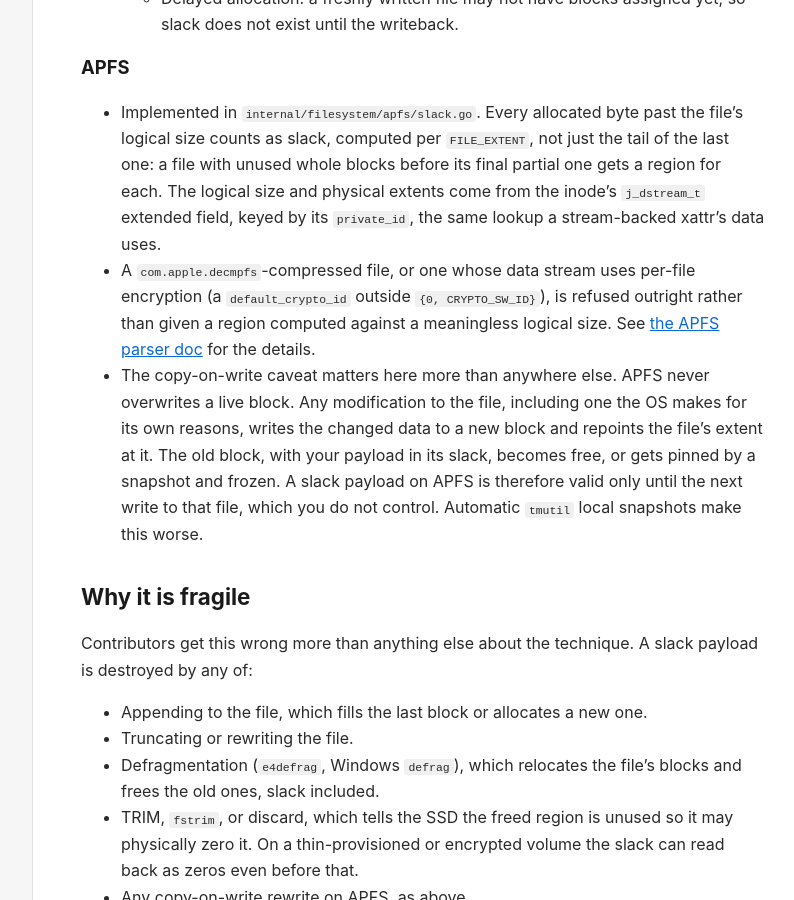
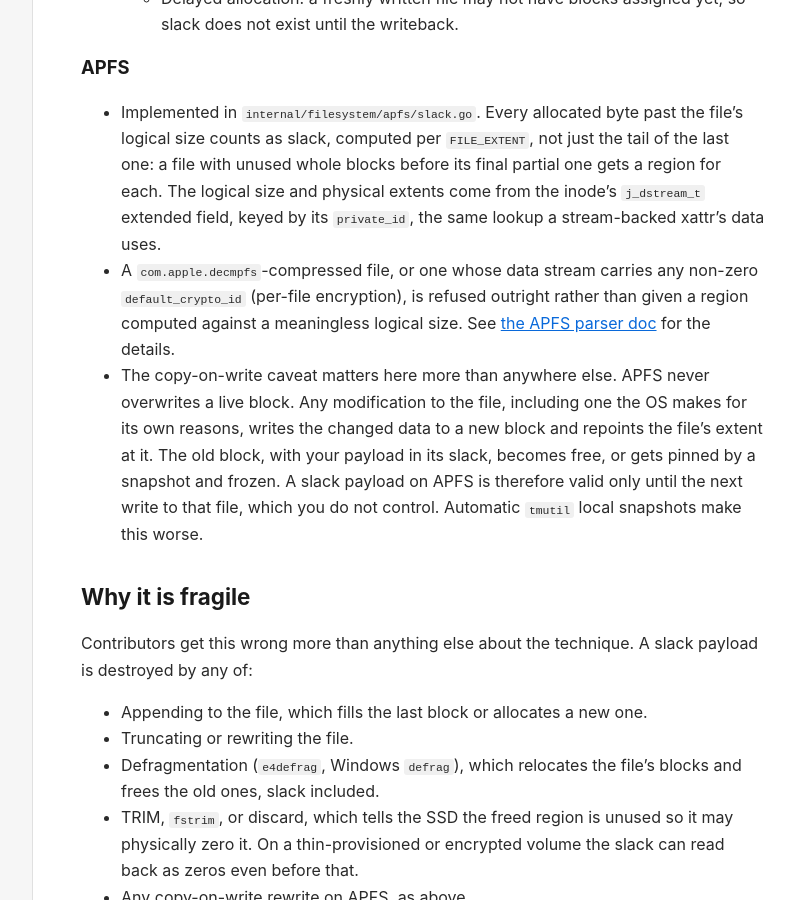
Before and after one commit to sahithyandev/nemo, a Jekyll site: the page built from docs/techniques/slack-space.md, in a window 1280 px wide and 900 px high, scrolled down 1780 px. Shown: the whole window, without its empty margins (207-1001 px from the left). Built offline with Jekyll 4.4.1, drawn with Linux system fonts in a browser that asks for light colours.

Commit message:
fix: refuse any non-zero default_crypto_id instead of exempting CRYPTO_SW_ID
the exempted value (4) was never verified against the APFS reference,
and getting an encryption exemption wrong risks exposing real
ciphertext as writable slack space. refuse every non-zero id instead
of special-casing one this parser can't confirm is safe.

```diff
--- a/docs/techniques/slack-space.md
+++ b/docs/techniques/slack-space.md
@@ -92,10 +92,10 @@ filesystem is how the regions get computed.
   partial one gets a region for each. The logical size and physical extents
   come from the inode's `j_dstream_t` extended field, keyed by its
   `private_id`, the same lookup a stream-backed xattr's data uses.
-- A `com.apple.decmpfs`-compressed file, or one whose data stream uses per-file
-  encryption (a `default_crypto_id` outside `{0, CRYPTO_SW_ID}`), is refused
-  outright rather than given a region computed against a meaningless logical
-  size. See [the APFS parser doc](../file-systems/apfs.html#slack-space-slackgo)
+- A `com.apple.decmpfs`-compressed file, or one whose data stream carries any
+  non-zero `default_crypto_id` (per-file encryption), is refused outright
+  rather than given a region computed against a meaningless logical size.
+  See [the APFS parser doc](../file-systems/apfs.html#slack-space-slackgo)
   for the details.
 - The copy-on-write caveat matters here more than anywhere else. APFS never
   overwrites a live block. Any modification to the file, including one the OS
```
Also changed, not shown: docs/file-systems/apfs.md (+3 -3 lines), 1 other file.
